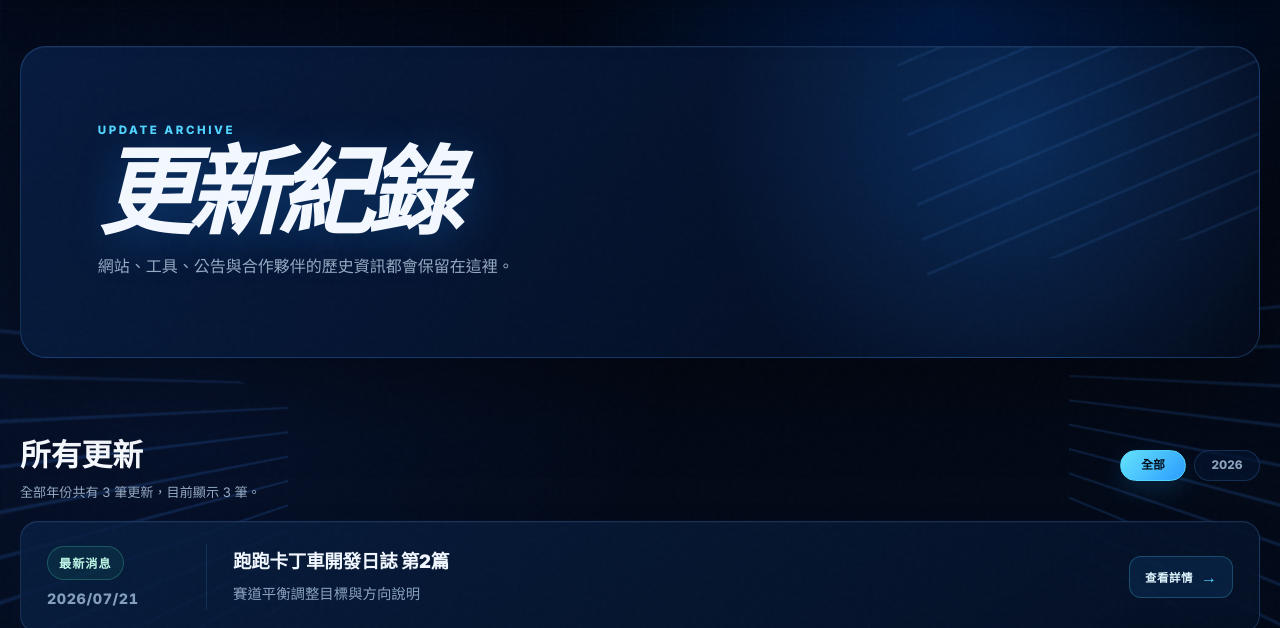
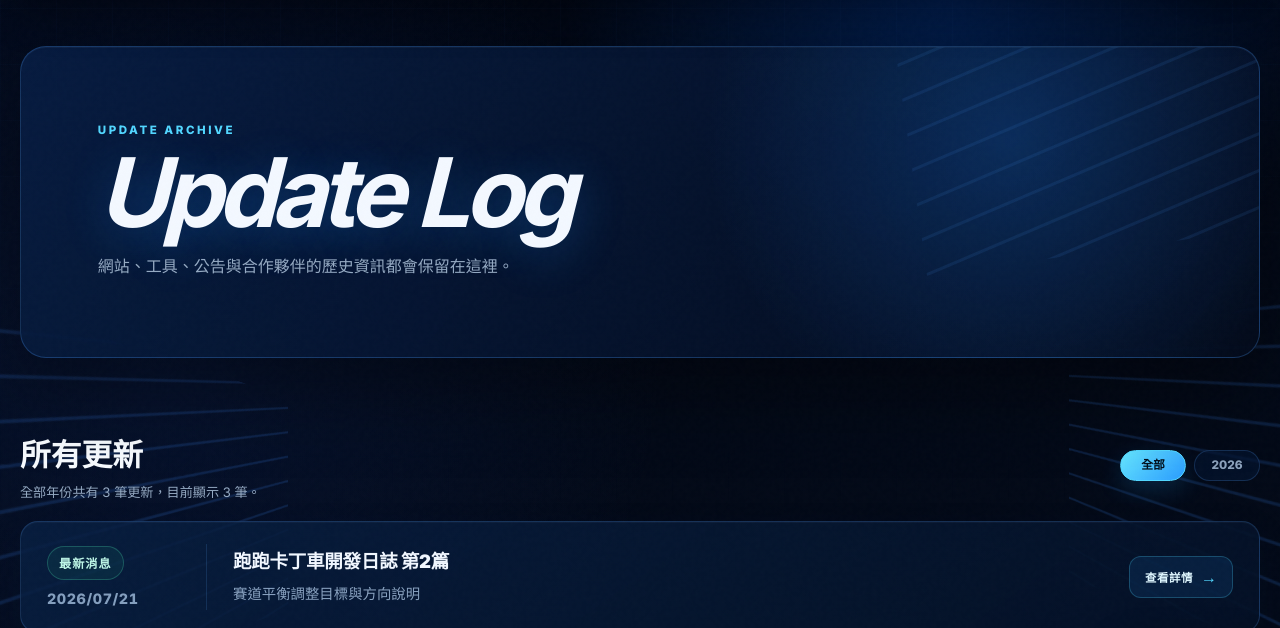
Before and after one commit to ubereats6/ubereats6.github.io, a plain HTML site: page updates.html in a window 1280 px wide. Shown: the part 104-732 px from the top of the page. Drawn offline with Linux system fonts and the light colour scheme; animation ran at ten frames a second.

Commit message:
Update updates.html

```diff
--- a/updates.html
+++ b/updates.html
@@ -54,7 +54,7 @@
   <main class="links-main updates-archive-main">
     <section class="links-hero updates-archive-hero">
       <div class="section-kicker">UPDATE ARCHIVE</div>
-      <h1>更新紀錄</h1>
+      <h1>Update Log</h1>
       <p>網站、工具、公告與合作夥伴的歷史資訊都會保留在這裡。</p>
     </section>
 
```
